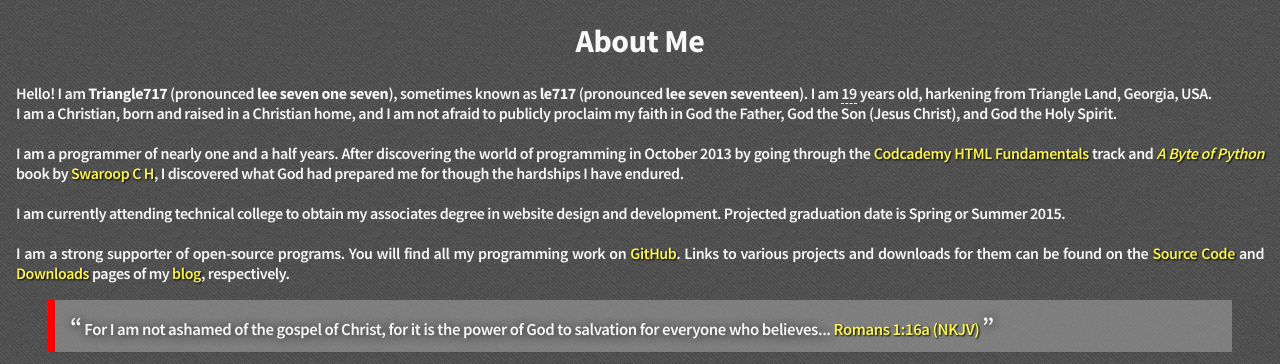
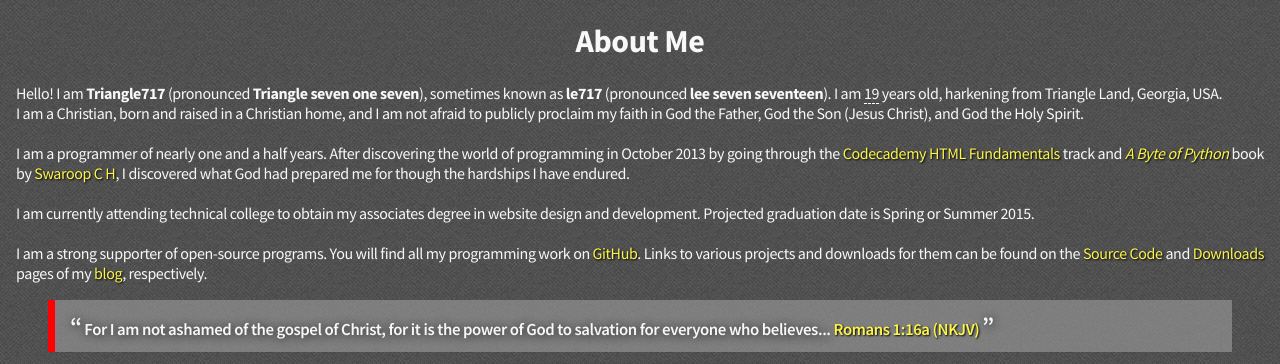
Before and after one commit to le717/le717.github.io, a Jekyll site: the page built from about.html, in a window 1280 px wide, cut to the strip 0-364 px from the top of the page. Built offline with Jekyll 4.4.1, drawn with Linux system fonts in a browser that asks for light colours; nearby versions of some CDN libraries; Markdown is read by kramdown in place of the engine named in the settings.

Commit message:
Well that is embarrassing :frowning:

```diff
--- a/about.html
+++ b/about.html
@@ -1,10 +1,11 @@
 ---
 title: About
-googlefont: Source+Sans+Pro:600,700
+googlefont: Source+Sans+Pro:400,600,700
 ---
 {% include header.html %}
 {% include base-style.html %}
   <style>
+    p { font-weight: 400; }
     h1 { text-align: center; }
     #i-am-age { border-bottom: 1px dashed white; }
   </style>
@@ -12,12 +13,12 @@ googlefont: Source+Sans+Pro:600,700
 {% include bridge.html %}
   <h1>About Me</h1>
   <p>
-    Hello! I am <span class="bold">Triangle717</span> (pronounced <span class="bold">lee seven one seven</span>), sometimes known as
+    Hello! I am <span class="bold">Triangle717</span> (pronounced <span class="bold">Triangle seven one seven</span>), sometimes known as
     <span class="bold">le717</span> (pronounced <span class="bold">lee seven seventeen</span>). I am
     <span title="My age is calculated automatically. :D" id="i-am-age"></span> years old, harkening from Triangle Land, Georgia, USA.<br>
     I am a Christian, born and raised in a Christian home, and I am not afraid to publicly proclaim my faith in God the Father, God the Son (Jesus Christ), and God the Holy Spirit.
     <br><br>
-    I am a programmer of nearly one and a half years. After discovering the world of programming in October 2013 by going through the  <a target="_blank" href="http://www.codecademy.com">Codcademy HTML Fundamentals</a> track and <a target="_blank" href="http://swaroopch.com/notes/python/"><span class="italic">A Byte of Python</span></a> book by
+    I am a programmer of nearly one and a half years. After discovering the world of programming in October 2013 by going through the  <a target="_blank" href="http://www.codecademy.com">Codecademy HTML Fundamentals</a> track and <a target="_blank" href="http://swaroopch.com/notes/python/"><span class="italic">A Byte of Python</span></a> book by
     <a target="_blank" href="http://swaroopch.com/">Swaroop C H</a>, I discovered what God had prepared me for though the hardships I have endured.
     <br><br>
     I am currently attending technical college to obtain my associates degree in website design and development. Projected graduation date is Spring or Summer 2015.
```
